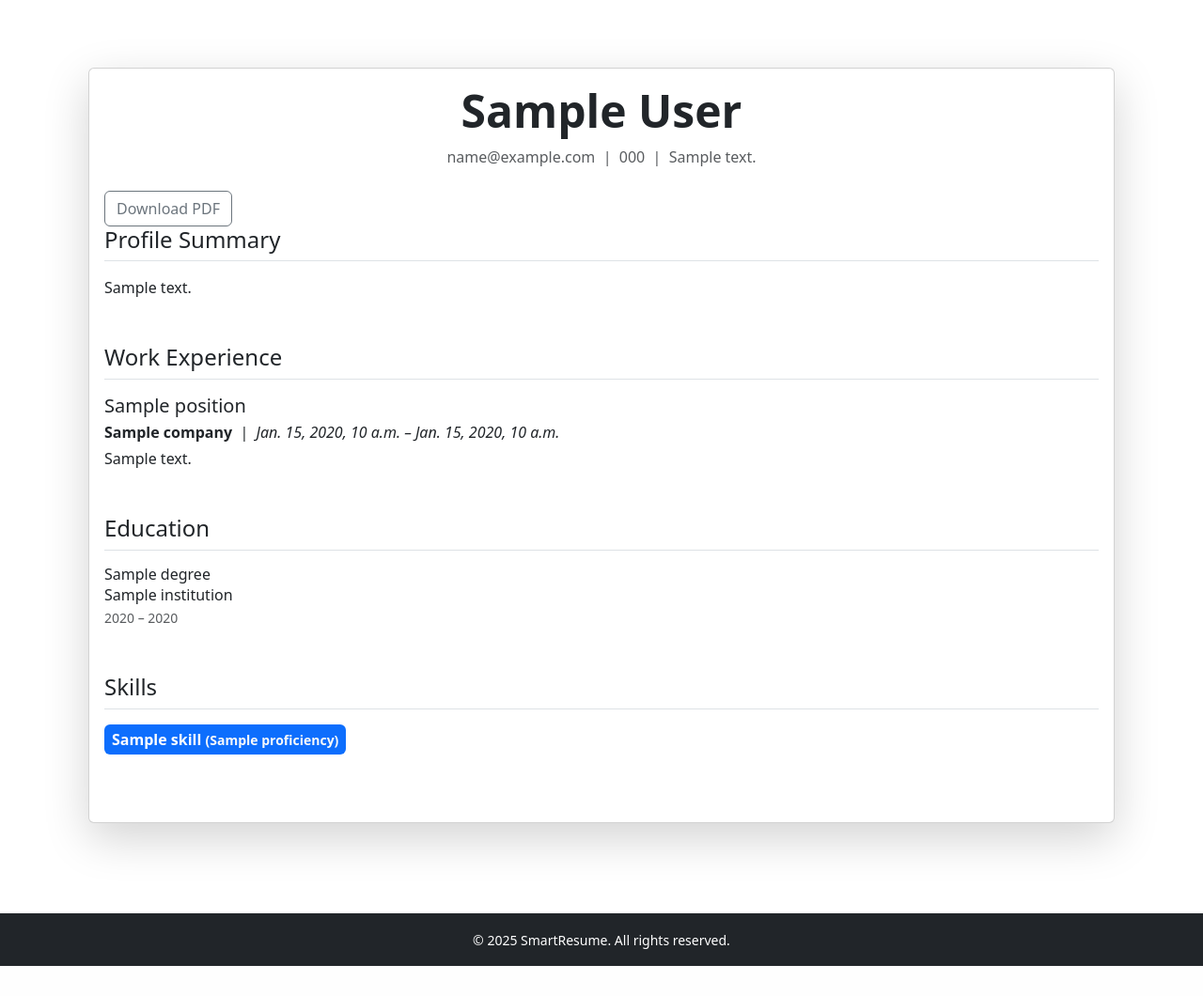
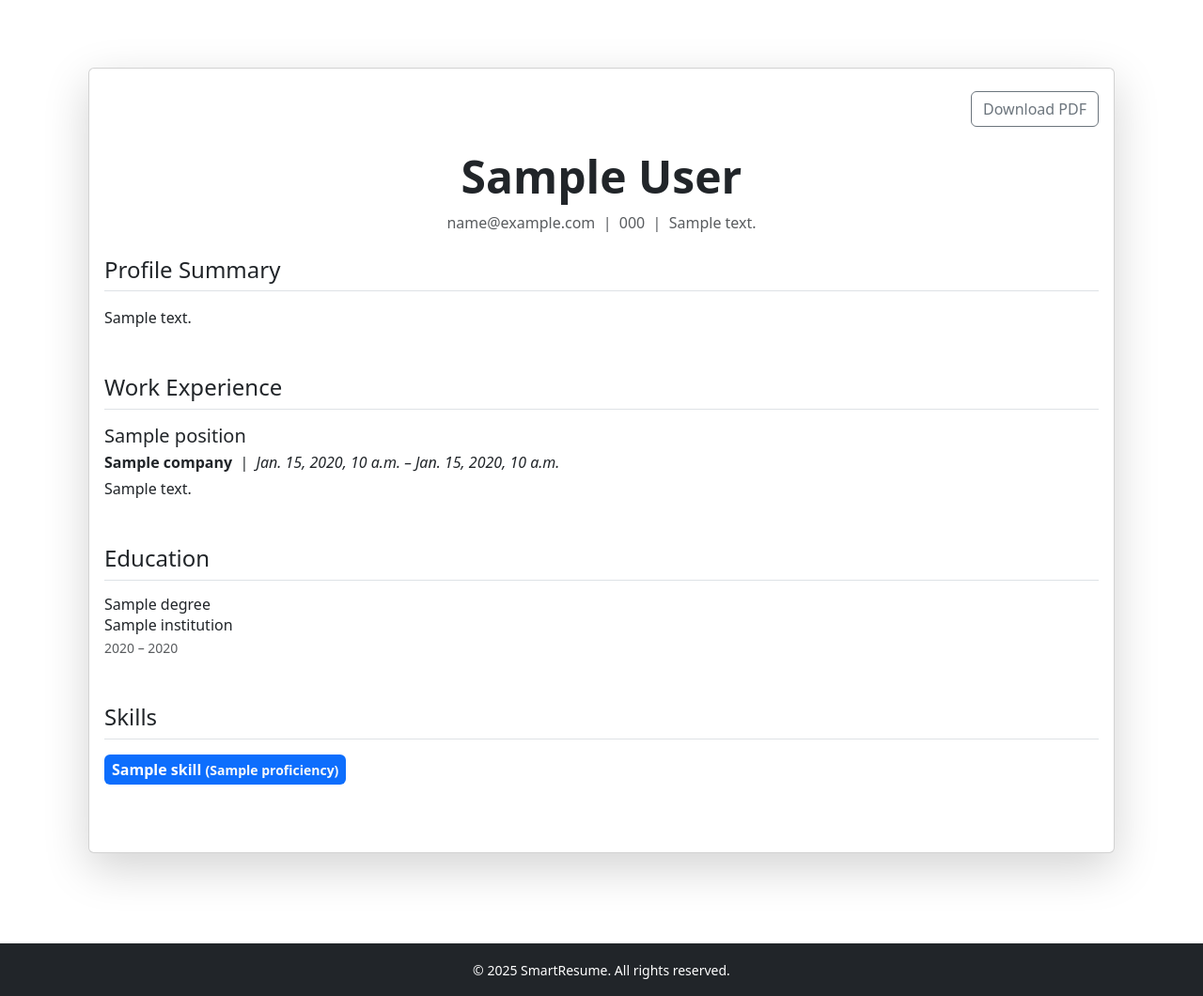
Before and after one commit to Mamun8854/resume-builder, a Django app: template resumes/templates/resumes/details.html in a window 1280 px wide. Shown: the part 56-1116 px from the top of the page at 94% size. Before the commit the page ends 1084 px from the top, so only its background shows below. Run offline with Django 3.2, Linux system fonts and the light colour scheme; the template is opened without the code that fills it: most values are stand-ins (such as "Sample title", 1, 10 or a date in 2020).

Commit message:
style: download btn ui update

```diff
--- a/resumes/templates/resumes/details.html
+++ b/resumes/templates/resumes/details.html
@@ -6,6 +6,14 @@
     <div class="card shadow-lg">
         <div class="card-body">
             <!-- Header -->
+            <div class="d-flex justify-content-between align-items-start mb-4 flex-wrap">
+                <div></div>
+                <div class="text-end">
+                    <a href="{% url 'resume_pdf' resume.id %}" class="btn btn-outline-secondary mt-2" target="_blank">
+                        <i class="bi bi-file-earmark-pdf"></i> Download PDF
+                    </a>
+                </div>
+            </div>
             <div class="text-center mb-4">
                 <h1 class="display-5 fw-bold">{{ resume.full_name }}</h1>
                 <p class="text-muted mb-1">
@@ -14,10 +22,6 @@
                     <i class="bi bi-geo-alt-fill"></i> {{ resume.address }}
                 </p>
             </div>
-            <a href="{% url 'resume_pdf' resume.id %}" class="btn btn-outline-secondary" target="_blank">
-                <i class="bi bi-file-earmark-pdf"></i> Download PDF
-            </a>
-
 
             {% if resume.summary %}
             <section class="mb-5">
@@ -33,7 +37,7 @@
                     <div class="mb-4">
                         <h5 class="mb-1">{{ job.position }}</h5>
                         <p class="mb-1"><strong>{{ job.company }}</strong> &nbsp;|&nbsp;
-                        <em>{{ job.start_date }} – {{ job.end_date }}</em></p>
+                        <em>{{ job.start_date }} – {% if job.end_date %} {{ job.end_date }} {% else %} Present{% endif %}</em></p>
                         {% if job.description %}
                             <p class="mb-0">{{ job.description }}</p>
                         {% endif %}
```
